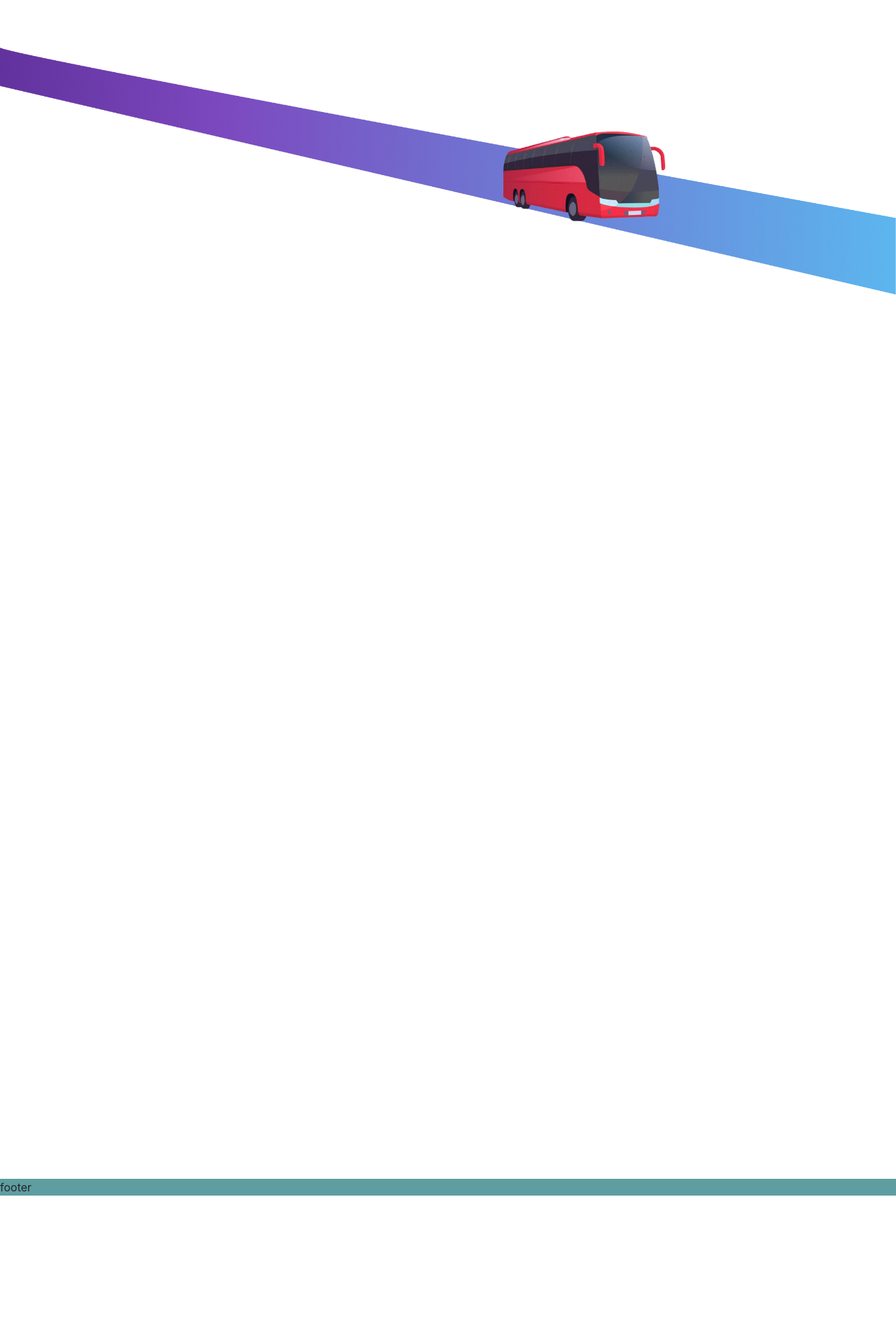
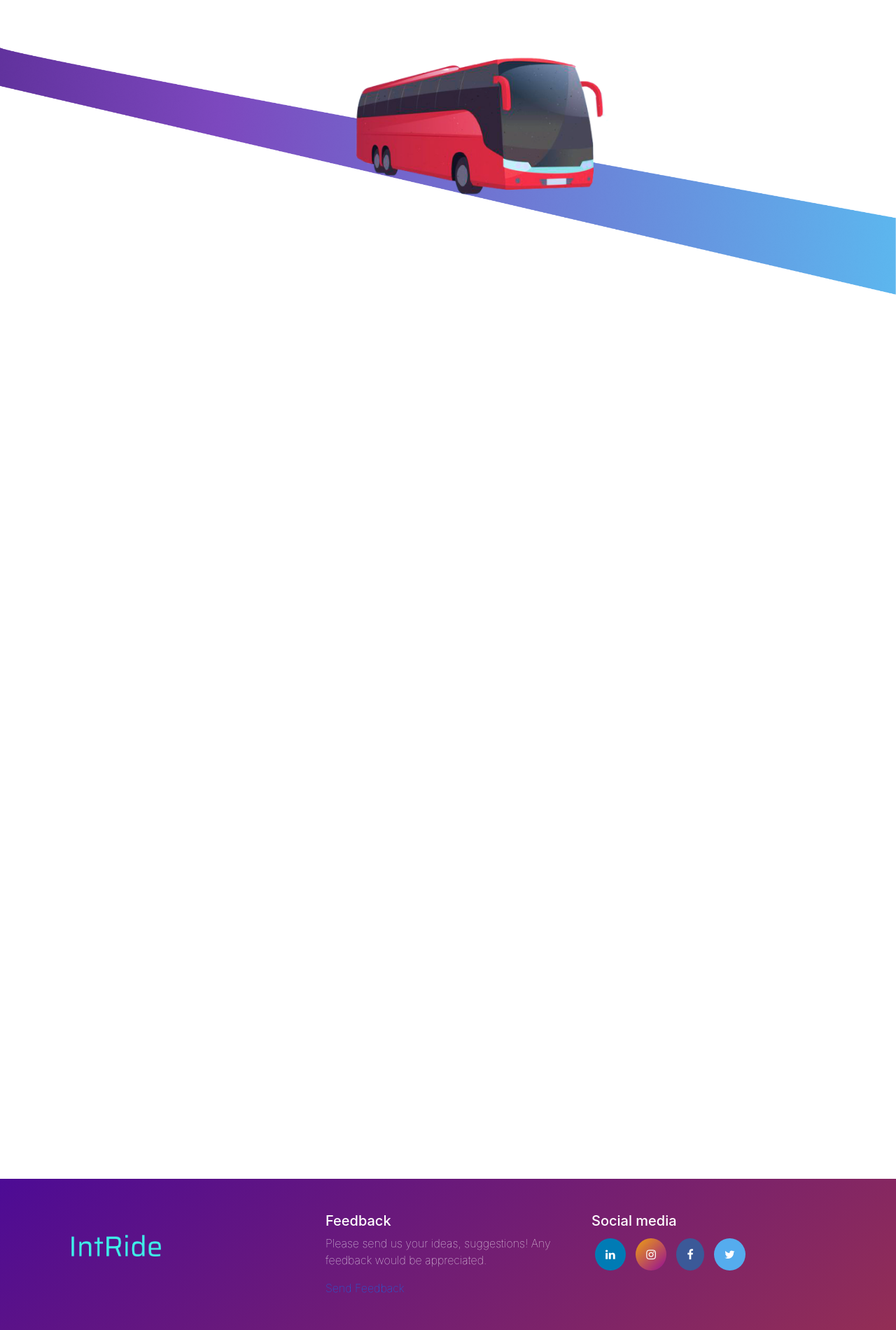
Before and after one commit to gkahraman16/Optivia, a plain HTML site: page index.html in a window 1280 px wide. Shown: the part 1324-3224 px from the top of the page at 70% size. Before the commit the page ends 3032 px from the top, so only its background shows below. Drawn offline with nearby package versions, Linux system fonts and the light colour scheme.

Commit message:
bus and header parallax effect, footer

```diff
--- a/index.css
+++ b/index.css
@@ -220,8 +220,51 @@ img#bus{
 
 
 footer{
-    background-color: cadetblue;
+    background: linear-gradient(324deg, rgba(147,46,85,1) 0%, rgba(77,11,149,1) 100%);
     position: relative;
     width: 100%;
     flex: 1 0 auto;
+    padding: 3rem;
+    color: white;
+    font-weight: lighter;
 }
+
+#logo-footer{
+    padding: 2rem;
+}
+
+.fa {
+    padding: 15px;
+    font-size: 30px;
+    text-align: center;
+    text-decoration: none;
+    margin: 5px 5px;
+    border-radius: 50%;
+  }
+
+
+.fa:hover {
+     text-decoration: none;
+     color: white;
+}
+
+
+  .fa-linkedin {
+    background: #007bb5;
+    color: white;
+  }
+
+  .fa-instagram {
+    background: linear-gradient(137deg, rgba(238,161,16,1) 0%, rgba(150,14,149,1) 99%);
+    color: white;
+  }
+
+  .fa-facebook {
+    background: #3B5998;
+    color: white;
+  }
+
+  .fa-twitter {
+    background: #55ACEE;
+    color: white;
+  }
--- a/index.html
+++ b/index.html
@@ -97,25 +97,59 @@
 
         </section>
     </main>
-    <footer>footer</footer>
+    <footer class="footer">
+          <div class="container">
+            <div class="row">
+                 <div class="col-4" id="logo-footer">
+                  <a href="#" class="logo-link">
+                     <img class="logo" src="./images/logo-header.png" alt="">
+                  </a>
+                 </div>
+                 <div class="col-4">
+                     <h5>Feedback</h5>
+                     <p>Please send us your ideas, suggestions! Any feedback would be appreciated.</p>
+                     <a href="feedback.html">Send Feedback</a>
+                 </div>
+                 <div class="col-4">
+                     <h5>Social media</h5>
+                     <a href="#" class="fa fa-linkedin"></a>
+                     <a href="#" class="fa fa-instagram"></a>
+                     <a href="#" class="fa fa-facebook"></a>
+                     <a href="#" class="fa fa-twitter"></a>
+                 </div>
+             </div>
+          </div>
+    </footer>
 
     <!--JS FOR PARALLAX EFFECT ON BUS-->
     <script>
     window.addEventListener('scroll', function(e) {
 
-    const target = document.querySelectorAll('.scroll');
+    const target = document.querySelector('.scroll');
+    const header = document.querySelector('.header');
+    const logo = document.querySelector('.brand-name');
 
+    if(window.pageYOffset === 0){
+        header.style.transition = 'background-color 0.3s';
+        header.style.backgroundColor = 'transparent';
+        logo.style.transition = 'padding 0.1s';
+        logo.style.padding = '2rem 0';
+    }else{
+        header.style.transition = 'background-color 0.3s';
+        header.style.backgroundColor = '#f05c00';
+        logo.style.transition = 'padding 0.1s';
+        logo.style.padding = '1rem 0';
 
-    var index = 0, length = target.length;
-    for (index; index < length; index++) {
+    }
 
-    if(window.pageYOffset > document.getElementById("third").getBoundingClientRect().y && window.pageYOffset < document.getElementById("third").getBoundingClientRect().bottom) {
-        var posX = window.pageYOffset * target[index].dataset.ratex - document.getElementById("third").getBoundingClientRect().y;
-        var posY = window.pageYOffset * target[index].dataset.ratey - 290;
+    if(window.pageYOffset > document.getElementById("third").getBoundingClientRect().y* 1.2 && window.pageYOffset < document.getElementById("third").getBoundingClientRect().bottom) {
+        var posX = window.pageYOffset * target.dataset.ratex - document.getElementById("third").getBoundingClientRect().y*target.dataset.ratex*1.2 -20 ;
+        var posY = window.pageYOffset * target.dataset.ratey - 400;
 
-        target[index].style.transform = 'translate3d('+posX+'px, '+posY+'px, 0px)';
-
-     }
+        target.style.transform = 'translate3d('+posX+'px, '+posY+'px, 0px)';
+        target.style.transition = 'width';
+        var change = 16 + window.pageYOffset * 0.015;
+        target.style.width =  change+'%';
     }
 
 
```
Also changed, not shown: feedback.html (added, +28 -0 lines).
